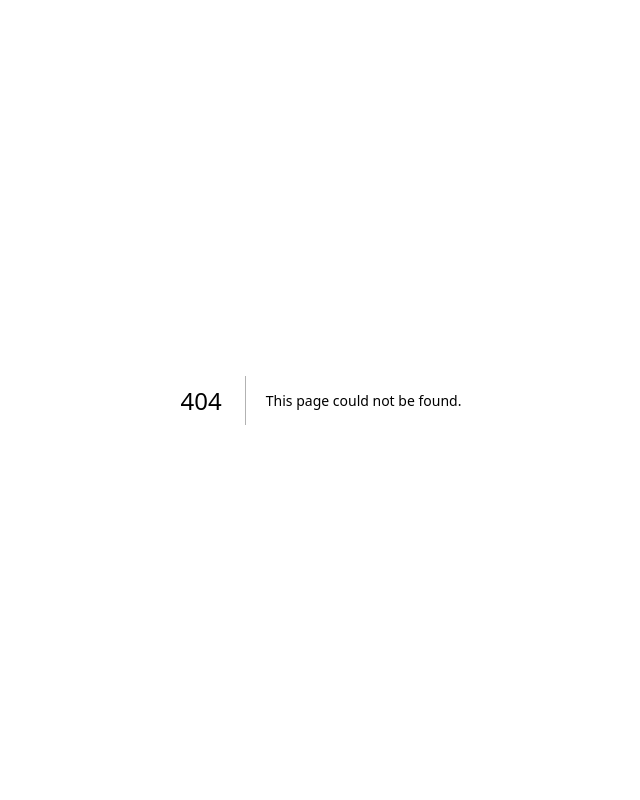
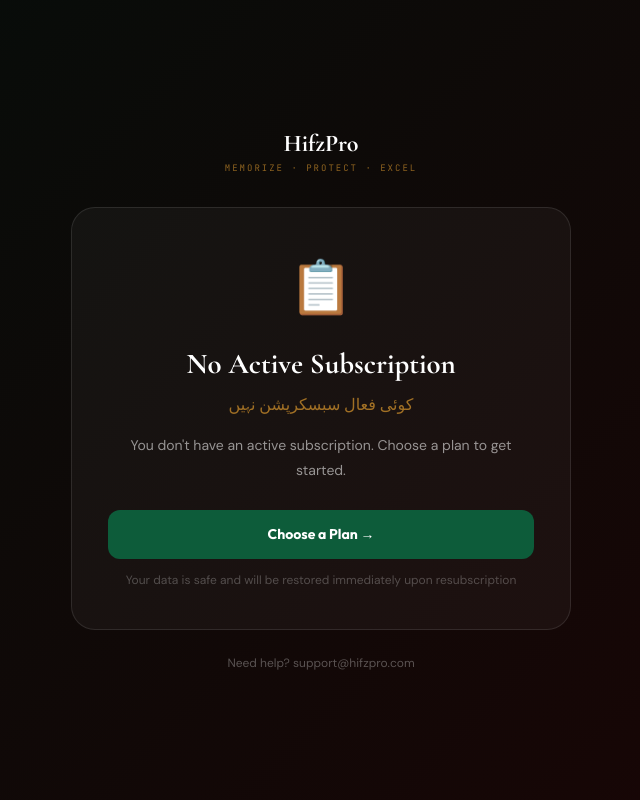
Before and after one commit to i9experts/HifzPro, a Next.js app: page /billing/locked in a window 1280 px wide. Before the commit this address had no page. Shown: the whole page, without its empty margins (319-959 px from the left). Built offline with nearby package versions, Linux system fonts and the light colour scheme; a web font is replaced by a local one.

Commit message:
Create page.tsx

```diff
--- /dev/null
+++ b/app/billing/locked/page.tsx
@@ -0,0 +1,97 @@
+"use client";
+// app/billing/locked/page.tsx
+import { useSearchParams } from "next/navigation";
+import Link from "next/link";
+import { colors, fonts } from "@/lib/tokens";
+
+const REASONS: Record<string, { icon: string; title: string; titleUr: string; body: string; cta: string }> = {
+  trial_expired: {
+    icon:    "⏰",
+    title:   "Your Free Trial Has Ended",
+    titleUr: "آپ کا مفت ٹرائل ختم ہو گیا",
+    body:    "Your 14-day free trial has expired. Subscribe to continue managing your Hifz program without interruption.",
+    cta:     "Continue with a Plan →",
+  },
+  past_due: {
+    icon:    "💳",
+    title:   "Payment Failed",
+    titleUr: "ادائیگی ناکام ہوئی",
+    body:    "Your last payment could not be processed. Please update your payment method to restore access. Your data is safe.",
+    cta:     "Update Payment Method →",
+  },
+  cancelled: {
+    icon:    "✕",
+    title:   "Subscription Cancelled",
+    titleUr: "سبسکرپشن منسوخ ہو گئی",
+    body:    "Your subscription has been cancelled. Resubscribe anytime to restore full access to HifzPro.",
+    cta:     "Resubscribe →",
+  },
+  suspended: {
+    icon:    "⚠️",
+    title:   "Account Suspended",
+    titleUr: "اکاؤنٹ معطل",
+    body:    "Your account has been suspended. Please contact support to resolve this.",
+    cta:     "Contact Support →",
+  },
+  no_subscription: {
+    icon:    "📋",
+    title:   "No Active Subscription",
+    titleUr: "کوئی فعال سبسکرپشن نہیں",
+    body:    "You don't have an active subscription. Choose a plan to get started.",
+    cta:     "Choose a Plan →",
+  },
+};
+
+export default function BillingLockedPage() {
+  const params = useSearchParams();
+  const reason = (params.get("reason") || "no_subscription") as keyof typeof REASONS;
+  const info   = REASONS[reason] || REASONS.no_subscription;
+  const isPastDue = reason === "past_due";
+
+  return (
+    <div style={{ minHeight: "100vh", background: "linear-gradient(135deg,#050D0A,#1a0505)", display: "flex", alignItems: "center", justifyContent: "center", padding: 24 }}>
+      <div style={{ maxWidth: 500, width: "100%", textAlign: "center" }}>
+
+        {/* Logo */}
+        <div style={{ marginBottom: 32 }}>
+          <div style={{ fontFamily: fonts.display, fontSize: 24, fontWeight: 700, color: "white" }}>HifzPro</div>
+          <div style={{ fontFamily: fonts.mono, fontSize: 9, color: colors.gold, letterSpacing: 2, opacity: 0.7 }}>MEMORIZE · PROTECT · EXCEL</div>
+        </div>
+
+        {/* Card */}
+        <div style={{ background: "rgba(255,255,255,0.04)", border: "1px solid rgba(255,255,255,0.1)", borderRadius: 24, padding: "40px 36px" }}>
+
+          <div style={{ fontSize: 52, marginBottom: 16 }}>{info.icon}</div>
+
+          <h1 style={{ fontFamily: fonts.display, fontSize: "1.8rem", fontWeight: 700, color: "white", margin: "0 0 8px" }}>{info.title}</h1>
+          <div style={{ fontFamily: "Cormorant Garamond,serif", fontSize: 16, color: colors.gold, marginBottom: 16, opacity: 0.8 }}>{info.titleUr}</div>
+          <p style={{ fontFamily: fonts.body, fontSize: 14, color: "rgba(255,255,255,0.55)", lineHeight: 1.75, marginBottom: 28 }}>{info.body}</p>
+
+          {/* CTA */}
+          {isPastDue ? (
+            <a
+              href="/api/billing/portal-redirect"
+              style={{ display: "block", padding: "14px", borderRadius: 12, background: colors.error, color: "white", fontFamily: fonts.heading, fontSize: 14, fontWeight: 700, textDecoration: "none", marginBottom: 12 }}>
+              {info.cta}
+            </a>
+          ) : (
+            <Link href="/billing" style={{ display: "block", padding: "14px", borderRadius: 12, background: colors.primary, color: "white", fontFamily: fonts.heading, fontSize: 14, fontWeight: 700, textDecoration: "none", marginBottom: 12 }}>
+              {info.cta}
+            </Link>
+          )}
+
+          <div style={{ fontFamily: fonts.body, fontSize: 12, color: "rgba(255,255,255,0.25)", marginTop: 8 }}>
+            Your data is safe and will be restored immediately upon resubscription
+          </div>
+        </div>
+
+        {/* Support link */}
+        <div style={{ marginTop: 20 }}>
+          <a href="mailto:support@hifzpro.com" style={{ fontFamily: fonts.body, fontSize: 12, color: "rgba(255,255,255,0.3)", textDecoration: "none" }}>
+            Need help? support@hifzpro.com
+          </a>
+        </div>
+      </div>
+    </div>
+  );
+}
```
